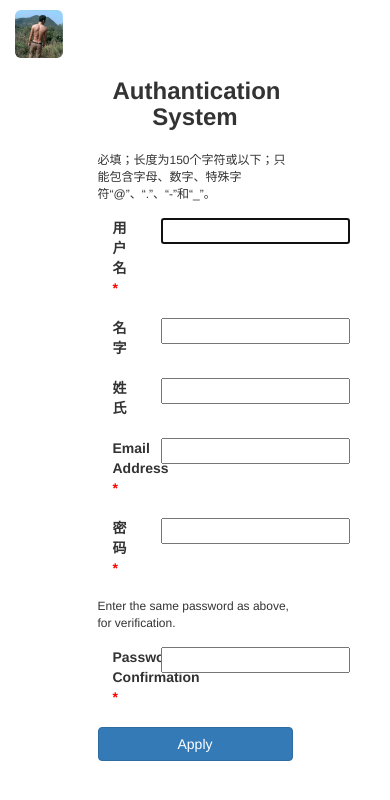
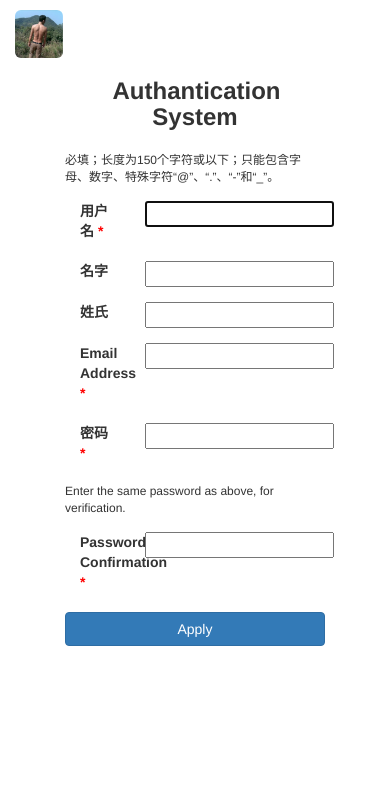
Before and after one commit to opera443399/charade, a Django app: template www/accounts/templates/accounts/registration.html in a window 390 px wide. Shown: the top 800 px of the page. Run offline with Django 3.2, Linux system fonts and the light colour scheme; the template is opened without the code that fills it: values that come from a table or form of the project are taken from there, others are empty; some libraries are stand-ins or nearby versions.

Commit message:
try to improve col-xs for iphone layout

```diff
--- a/www/accounts/templates/accounts/login.html
+++ b/www/accounts/templates/accounts/login.html
@@ -6,8 +6,8 @@
 {% endblock %}
 {% block content %}
 <div class="row">
-    <div class="col-xs-3 col-sm-3 col-md-4"></div>
-    <div class="col-xs-6 col-sm-6 col-md-4">
+    <div class="col-xs-2 col-sm-3 col-md-4"></div>
+    <div class="col-xs-8 col-sm-6 col-md-4">
         <form class="form-horizontal" method="post" action=".">
             {% csrf_token %}
             {% if form.errors %}
@@ -23,6 +23,6 @@
             </div>
         </form>
     </div>
-    <div class="col-xs-3 col-sm-3 col-md-4"></div>
+    <div class="col-xs-2 col-sm-3 col-md-4"></div>
 </div>
 {% endblock %}
--- a/www/accounts/templates/accounts/registration.html
+++ b/www/accounts/templates/accounts/registration.html
@@ -6,8 +6,8 @@
 {% endblock %}
 {% block content %}
 <div class="row">
-    <div class="col-xs-3 col-sm-3 col-md-4"></div>
-    <div class="col-xs-6 col-sm-6 col-md-4">
+    <div class="col-xs-2 col-sm-3 col-md-4"></div>
+    <div class="col-xs-8 col-sm-6 col-md-4">
         <form class="form-horizontal" method="post" action=".">
             {% csrf_token %}
             {% if form.errors %}
@@ -21,6 +21,6 @@
             </div>
         </form>
     </div>
-    <div class="col-xs-3 col-sm-3 col-md-4"></div>
+    <div class="col-xs-2 col-sm-3 col-md-4"></div>
 </div>
 {% endblock %}
```
